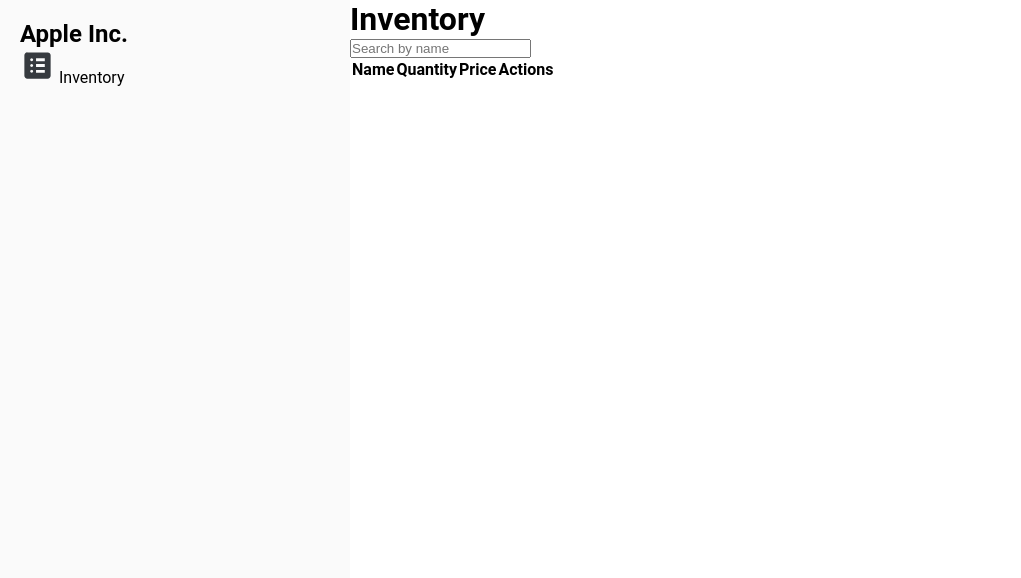
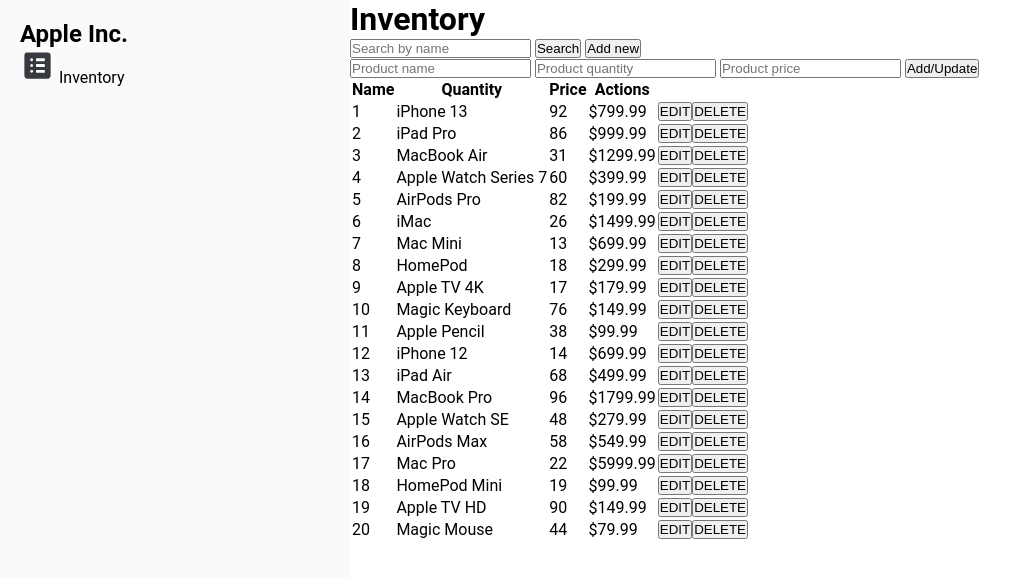
Before and after one commit to asantinos/apple-inventory-management, a plain HTML site: page index.html in a window 1280 px wide. Shown: the whole page, without its empty margins (0-1021 px from the left). Drawn offline with Linux system fonts and the light colour scheme.

Commit message:
Created main, products and listProducts JS

```diff
--- a/index.html
+++ b/index.html
@@ -26,7 +26,18 @@
         <main>
             <h1>Inventory</h1>
 
-            <input id="search-input" type="text" placeholder="Search by name">
+            <div class="search-wrapper">
+                <input id="search-input" type="text" placeholder="Search by name">
+                <button>Search</button>
+                <button>Add new</button>
+            </div>
+
+            <div class="add-edit-wrapper">
+                <input type="text" placeholder="Product name">
+                <input type="number" placeholder="Product quantity">
+                <input type="number" placeholder="Product price">
+                <button>Add/Update</button>
+            </div>
 
             <table>
                 <thead>
@@ -38,11 +49,12 @@
                     </tr>
                 </thead>
 
-                <tbody id="table-data"></tbody>
+                <tbody id="inventory-data"></tbody>
             </table>
-
         </main>
     </div>
+
+    <script type="module" src="scripts/main.js"></script>
 </body>
 
 </html>
--- /dev/null
+++ b/scripts/listProducts.js
@@ -0,0 +1,42 @@
+import { inventory } from "./products.js";
+
+export const listProducts = () => {
+    const inventoryData = document.getElementById("inventory-data");
+
+    while (inventoryData.firstChild) {
+        inventoryData.removeChild(inventoryData.firstChild);
+    }
+
+    inventory.forEach((item) => {
+        const dataRow = inventoryData.insertRow();
+
+        const idCell = dataRow.insertCell(0);
+        const nameCell = dataRow.insertCell(1);
+        const quantityCell = dataRow.insertCell(2);
+        const priceCell = dataRow.insertCell(3);
+        const actionsCell = dataRow.insertCell(4);
+
+        idCell.innerText = item.id;
+        nameCell.innerText = item.name;
+        quantityCell.innerText = item.quantity;
+        priceCell.innerText = `$${item.price}`;
+
+        inventoryData.appendChild(dataRow);
+
+        // EDIT BUTTON
+        const editButton = document.createElement("button");
+        editButton.innerText = "EDIT";
+        editButton.addEventListener("click", () => {
+            // Logica para editar datos de un producto
+        });
+        actionsCell.appendChild(editButton);
+
+        // DELETE BUTTON
+        const deleteButton = document.createElement("button");
+        deleteButton.innerText = "DELETE";
+        deleteButton.addEventListener("click", () => {
+            // Logica para eliminar un producto
+        });
+        actionsCell.appendChild(deleteButton);
+    });
+};
--- a/scripts/main.js
+++ b/scripts/main.js
@@ -0,0 +1,8 @@
+/**
+ * Author : Alejandro Santos Garcia
+ * Github repository : https://github.com/asantinos/apple-inventory-management
+ */
+
+import { listProducts } from "./listProducts.js";
+
+document.addEventListener("DOMContentLoaded", listProducts);
--- /dev/null
+++ b/scripts/products.js
@@ -0,0 +1,28 @@
+export { inventory };
+
+const getRandomQuantity = () => {
+    return Math.floor(Math.random() * 100) + 1;
+};
+
+const inventory = [
+    { id: 1, name: "iPhone 13", quantity: getRandomQuantity(), price: 799.99 },
+    { id: 2, name: "iPad Pro", quantity: getRandomQuantity(), price: 999.99 },
+    { id: 3, name: "MacBook Air", quantity: getRandomQuantity(), price: 1299.99 },
+    { id: 4, name: "Apple Watch Series 7", quantity: getRandomQuantity(), price: 399.99 },
+    { id: 5, name: "AirPods Pro", quantity: getRandomQuantity(), price: 199.99 },
+    { id: 6, name: "iMac", quantity: getRandomQuantity(), price: 1499.99 },
+    { id: 7, name: "Mac Mini", quantity: getRandomQuantity(), price: 699.99 },
+    { id: 8, name: "HomePod", quantity: getRandomQuantity(), price: 299.99 },
+    { id: 9, name: "Apple TV 4K", quantity: getRandomQuantity(), price: 179.99 },
+    { id: 10, name: "Magic Keyboard", quantity: getRandomQuantity(), price: 149.99 },
+    { id: 11, name: "Apple Pencil", quantity: getRandomQuantity(), price: 99.99 },
+    { id: 12, name: "iPhone 12", quantity: getRandomQuantity(), price: 699.99 },
+    { id: 13, name: "iPad Air", quantity: getRandomQuantity(), price: 499.99 },
+    { id: 14, name: "MacBook Pro", quantity: getRandomQuantity(), price: 1799.99 },
+    { id: 15, name: "Apple Watch SE", quantity: getRandomQuantity(), price: 279.99 },
+    { id: 16, name: "AirPods Max", quantity: getRandomQuantity(), price: 549.99 },
+    { id: 17, name: "Mac Pro", quantity: getRandomQuantity(), price: 5999.99 },
+    { id: 18, name: "HomePod Mini", quantity: getRandomQuantity(), price: 99.99 },
+    { id: 19, name: "Apple TV HD", quantity: getRandomQuantity(), price: 149.99 },
+    { id: 20, name: "Magic Mouse", quantity: getRandomQuantity(), price: 79.99 },
+];
```
